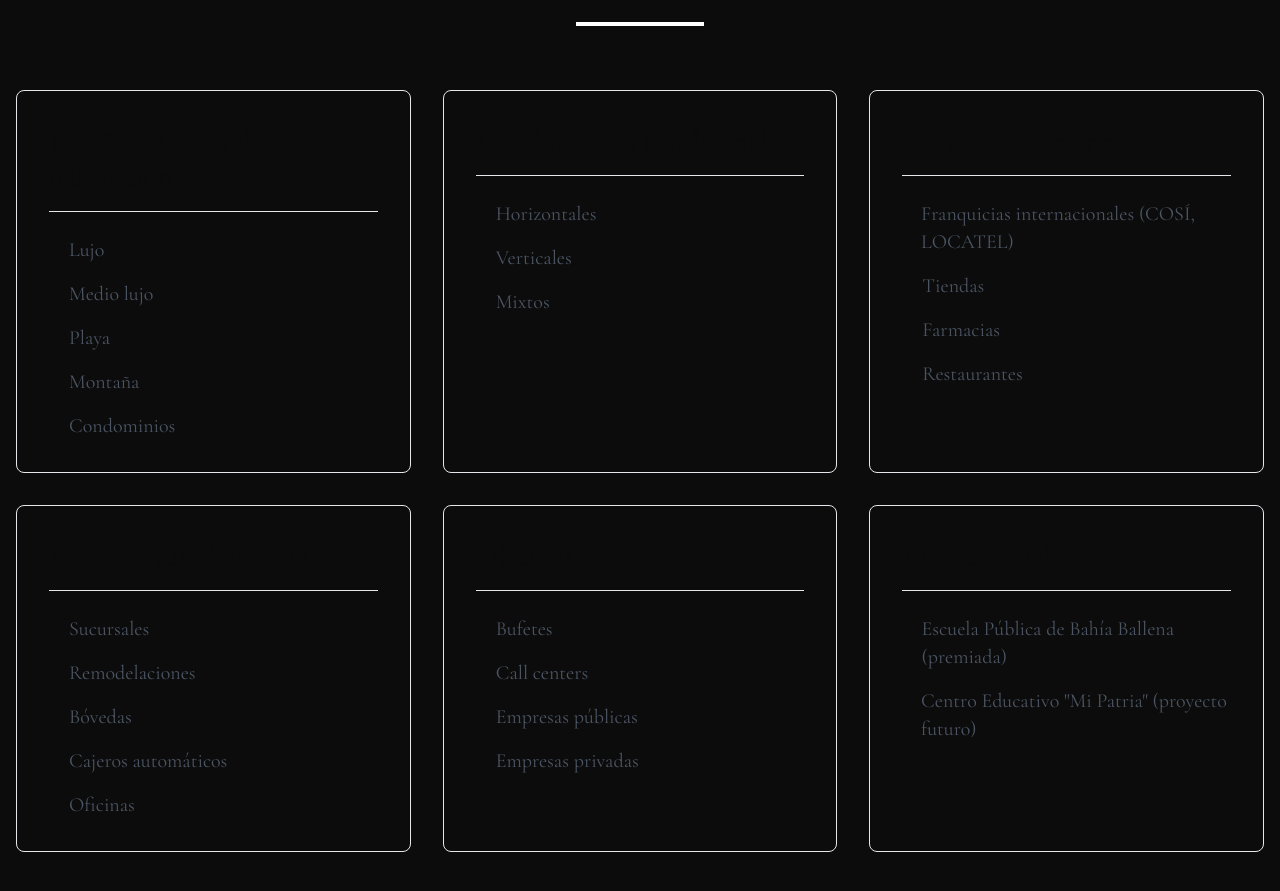
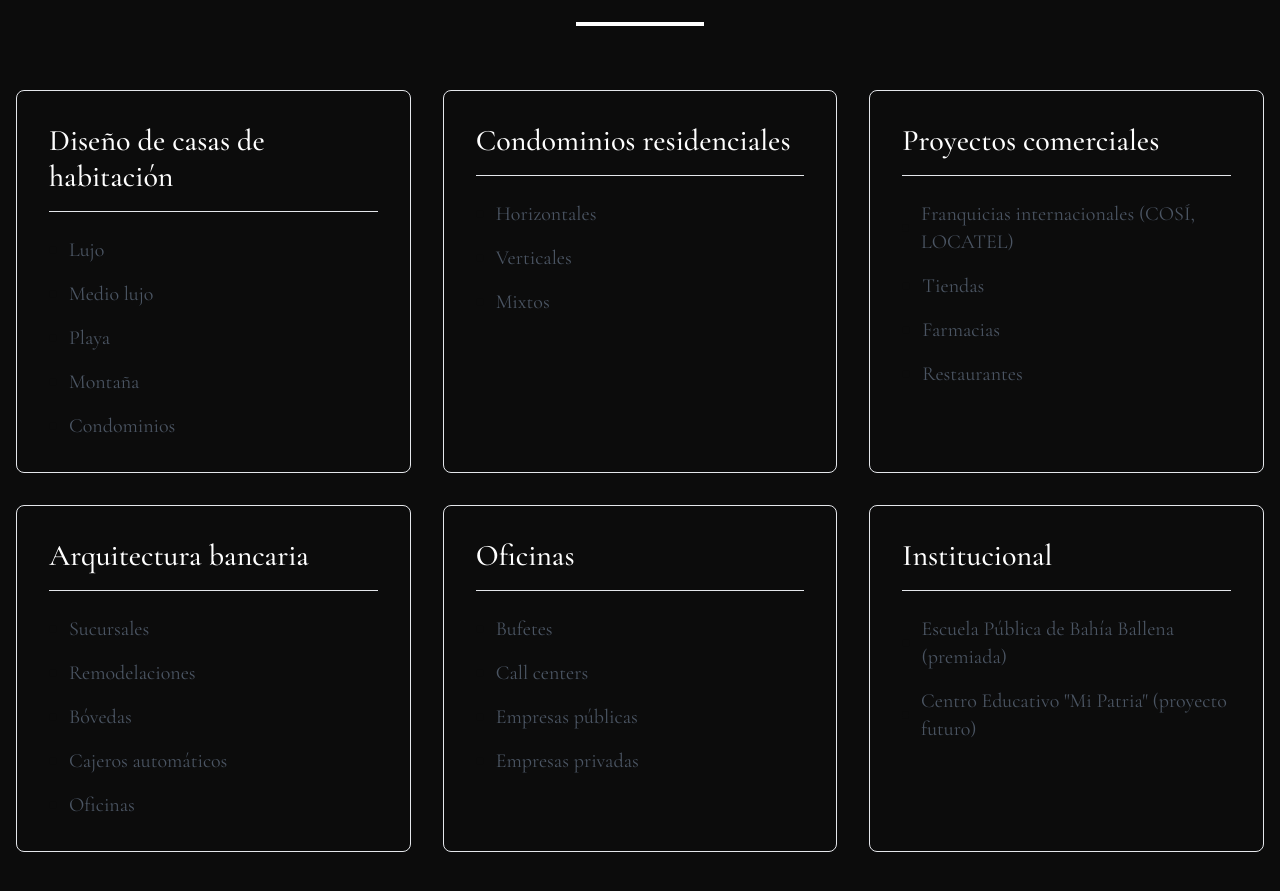
Before and after one commit to botflowlab/AndresCastroWebsite, a React (Vite) app: page /arquitecto in a window 1280 px wide. Shown: the part 4334-5225 px from the top of the page. Built offline with nearby package versions, Linux system fonts and the light colour scheme; a web font is replaced by a local one.

Commit message:
Updated Trajectory.jsx

```diff
--- a/src/pages/architect/Trajectory.jsx
+++ b/src/pages/architect/Trajectory.jsx
@@ -64,7 +64,7 @@ export default function Trajectory() {
                 key={index}
                 className="p-8 border border-gray-200 rounded-lg hover:shadow-xl transition-all duration-300 bg-[#0c0c0c]"
               >
-                <h3 className="text-3xl font-medium text-[#0c0c0c] mb-6 pb-4 border-b border-gray-200">
+                <h3 className="text-3xl font-medium text-white mb-6 pb-4 border-b border-gray-200">
                   {category.title}
                 </h3>
                 <ul className="space-y-4">
```
